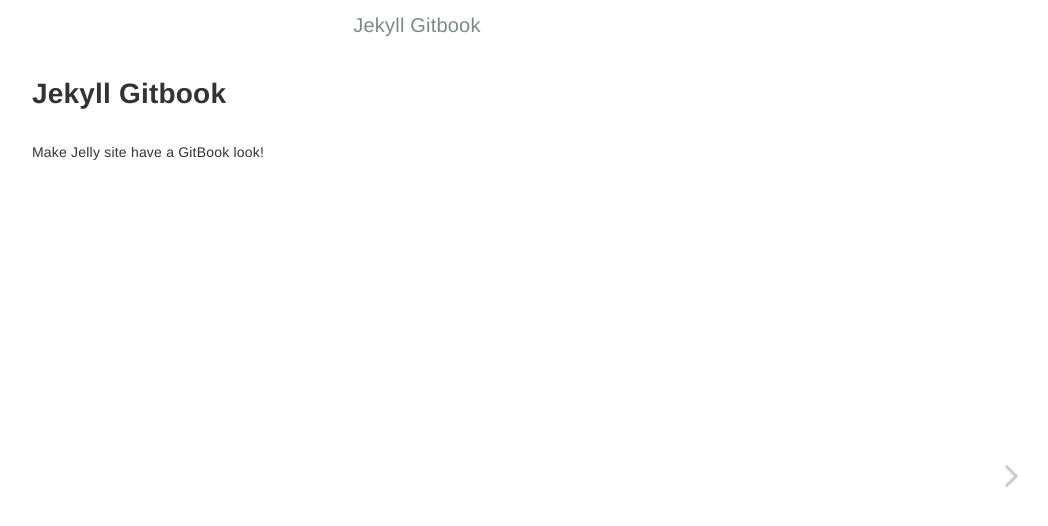
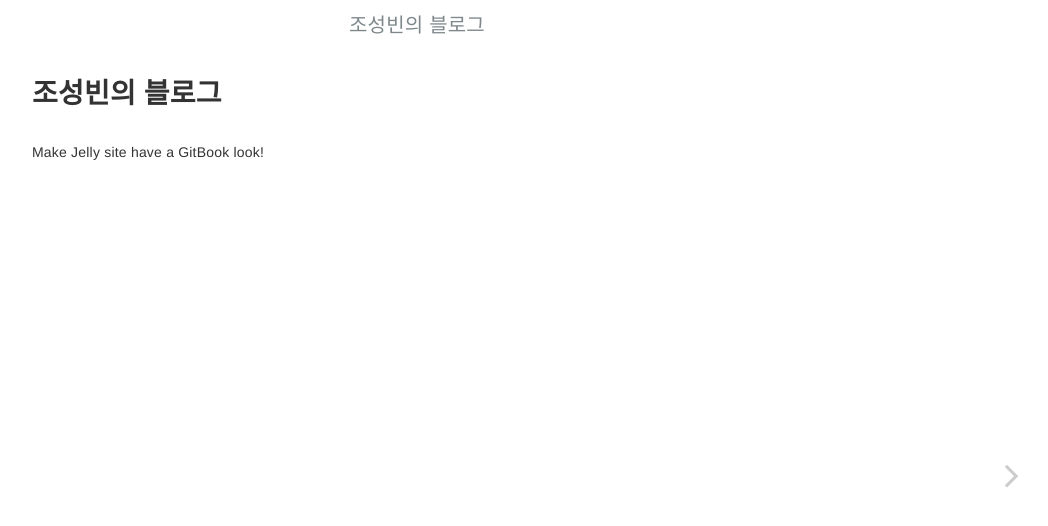
Before and after one commit to joseongbin/joseongbin.github.io, a Jekyll site: the page built from index.md, in a window 1280 px wide. Shown: the top 526 px of the page, without its empty margins (223-1271 px from the left). Built offline with Jekyll 4.4.1, drawn with Linux system fonts in a browser that asks for light colours.

Commit message:
Update _config.yml

```diff
--- a/_config.yml
+++ b/_config.yml
@@ -1,5 +1,5 @@
 # Configurations
-title:            Jekyll Gitbook
+title:            조성빈의 블로그
 longtitle:        Jekyll Gitbook
 author:           joseongbin
 email:            joseongbin0@naver.com
@@ -10,7 +10,7 @@ version:          1.0
 gitbook_version:  3.2.3
 
 url:              'https://joseongbin.github.io'
-baseurl:          '/joseongbin'
+baseurl:          '/'
 rss:              RSS
 
 toc:
```
